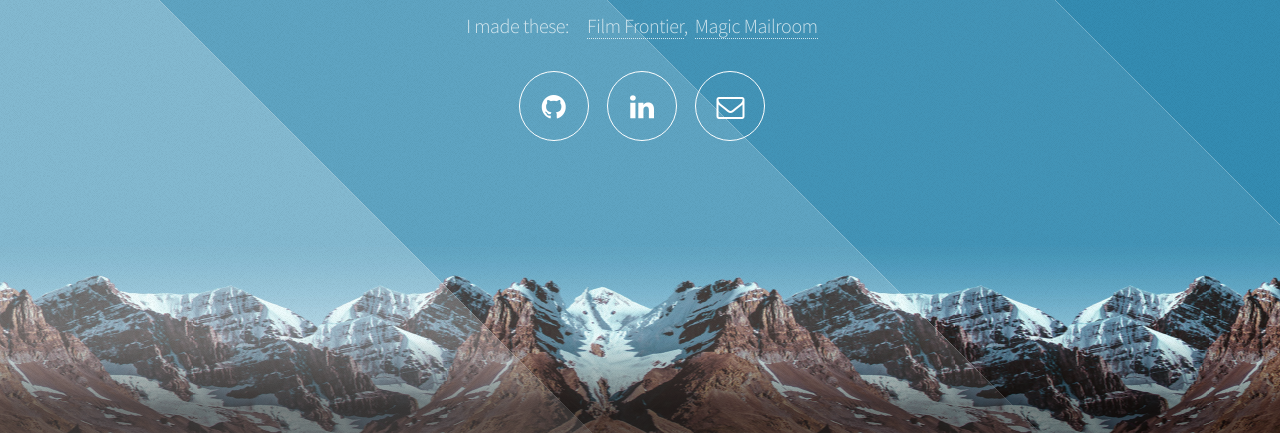
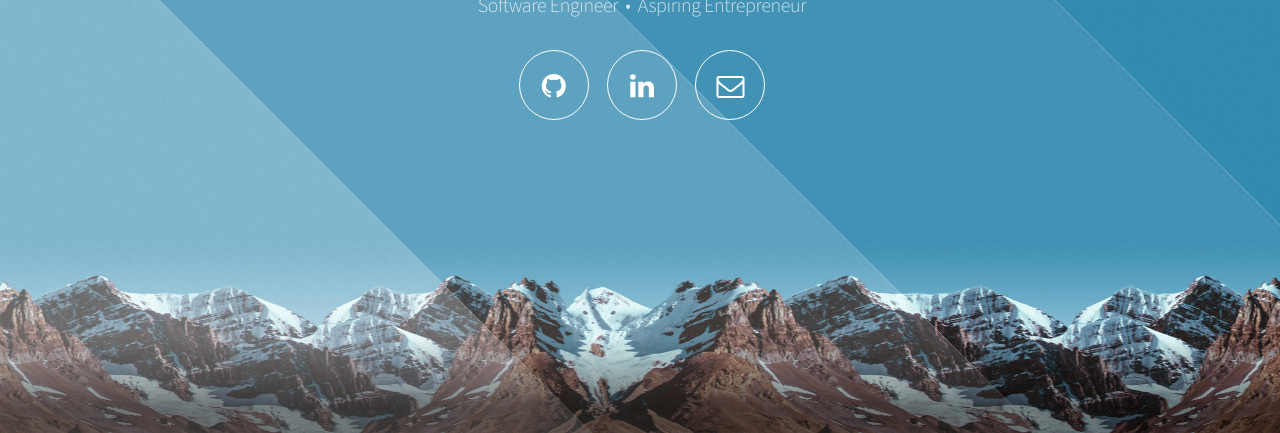
Before and after one commit to Lemonlemons/AndrewMoe_Landing_Page, a plain HTML site: page index.html in a window 1280 px wide. Shown: the part 367-800 px from the top of the page. Drawn offline with Linux system fonts and the light colour scheme.

Commit message:
Remove old products

```diff
--- a/index.html
+++ b/index.html
@@ -24,10 +24,6 @@
 				<header id="header">
 					<h1>Andrew Moe</h1>
 					<p>Software Engineer &nbsp;&bull;&nbsp; Aspiring Entrepreneur</p>
-					<p>I made these: &nbsp;&nbsp;&nbsp;
-						<a href="http://getfilmfrontier.com" target="_blank">Film Frontier</a>,&nbsp;
-						<a href="http://www.MagicMailroom.com" target="_blank">Magic Mailroom</a>
-					</p>
 					<nav>
 						<ul>
 							<li><a href="http://github.com/Lemonlemons" class="icon fa-github" target="_blank"><span class="label">Github</span></a></li>
```
